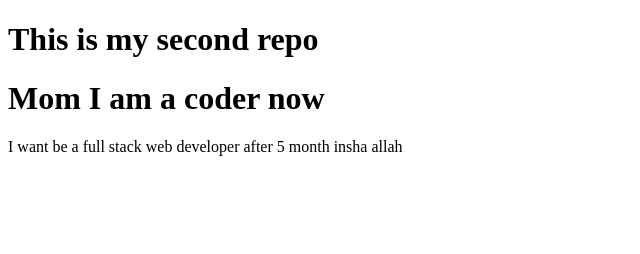
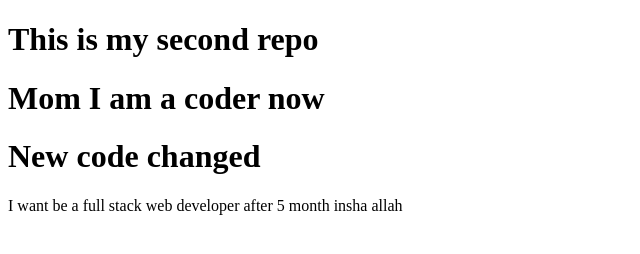
Before and after one commit to towhidulbu08/second-repo-my, a plain HTML site: page index.html in a window 1280 px wide. Shown: the whole page, without its empty margins (0-640 px from the left). Drawn offline with Linux system fonts and the light colour scheme.

Commit message:
another commit

```diff
--- a/index.html
+++ b/index.html
@@ -11,6 +11,7 @@
 <body>
   <h1>This is my second repo</h1>
   <h1>Mom I am a coder now</h1>
+  <h1>New code changed</h1>
   <p>I want be a full stack web developer after 5 month insha allah</p>
 </body>
 
```
